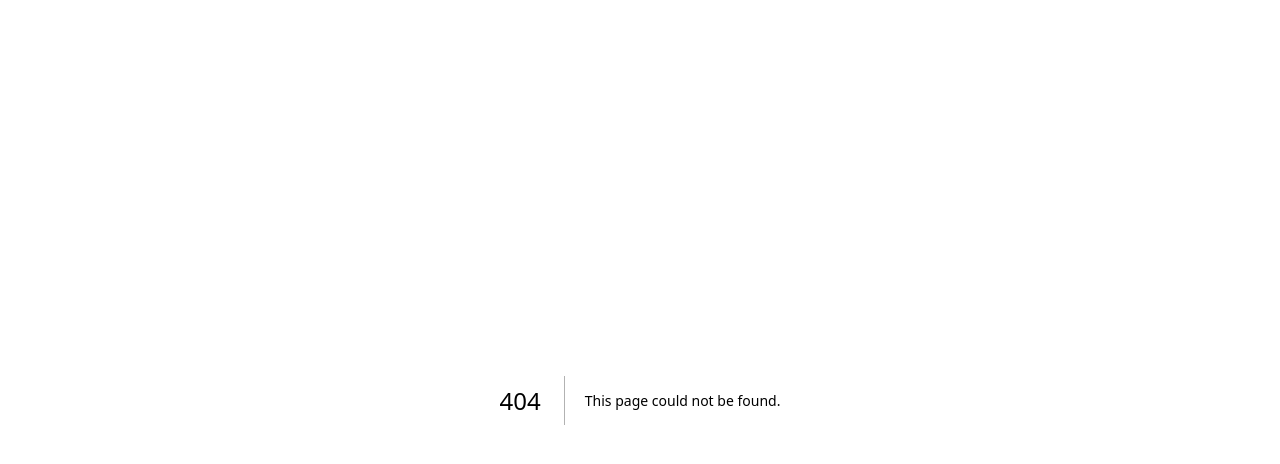
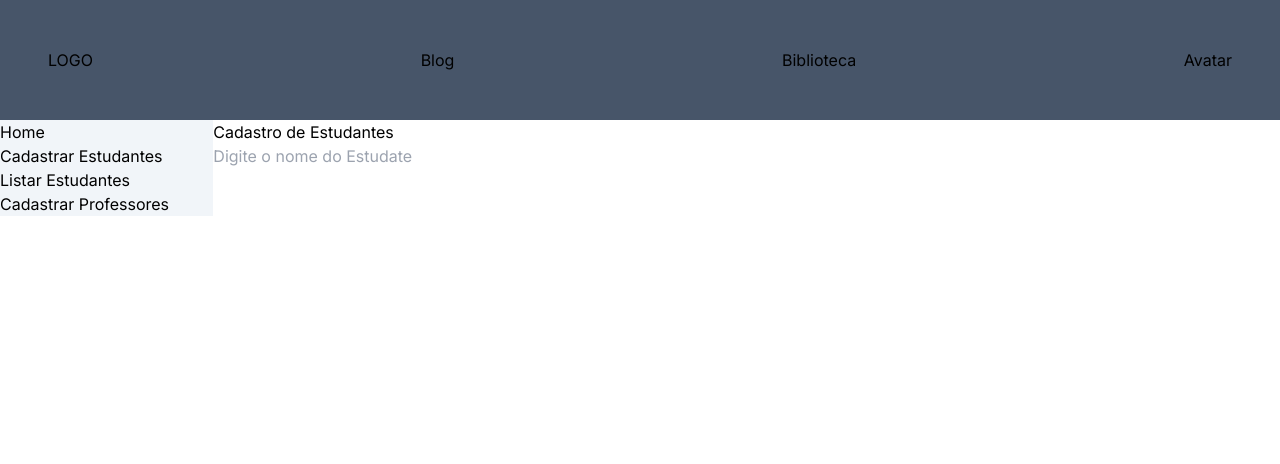
Before and after one commit to adairrohling/utfpr2023b, a Next.js app: page /admin/student/new in a window 1280 px wide. Before the commit this address had no page. Shown: the top 464 px of the page. Built offline with nearby package versions, Linux system fonts and the light colour scheme.

Commit message:
Layout Dashboard

```diff
--- /dev/null
+++ b/app/admin/layout.tsx
@@ -0,0 +1,22 @@
+import Aside from "../components/aside"
+import Nav from "../components/nav"
+
+export default function AdminLayout({
+    children,
+}: {
+    children: React.ReactNode
+}) {
+    return (
+        <div>
+            <Nav />
+            <div className="flex">
+                <Aside />
+                <div className="w-full">
+                    {children}
+                </div>
+            </div>
+        </div>
+
+
+    )
+}
--- /dev/null
+++ b/app/admin/page.tsx
@@ -0,0 +1,9 @@
+
+export default function Admin() {
+    return (
+        <div>
+            <h1 className="myclasse">Bem Vindo, Admin</h1>
+        </div>
+
+    )
+}
--- /dev/null
+++ b/app/admin/student/new/page.tsx
@@ -0,0 +1,11 @@
+export default function NewStudent() {
+    return (
+        <>
+            <h1>Cadastro de Estudantes</h1>
+            <form action="">
+                <input type="text" name="name" placeholder="Digite o nome do Estudate" />
+            </form>
+        </>
+
+    )
+}
--- /dev/null
+++ b/app/admin/student/page.tsx
@@ -0,0 +1,5 @@
+export default function StudentPage(){
+    return (
+        <h1> Lista de Estudantes</h1>
+    )
+}
--- /dev/null
+++ b/app/components/aside.tsx
@@ -0,0 +1,10 @@
+export default function Aside() {
+    return (
+        <ul className="w-64 bg-slate-100">
+            <li> <a href="/admin/">Home</a></li>
+            <li> <a href="/admin/student/new">Cadastrar Estudantes</a></li>
+            <li><a href="/admin/student">Listar Estudantes</a> </li>
+            <li><a href="/admin/professor">Cadastrar Professores</a></li>
+        </ul>
+    )
+}
--- /dev/null
+++ b/app/components/nav.tsx
@@ -0,0 +1,7 @@
+export default function Nav(){
+    return (
+        <nav className="flex justify-between p-12 bg-slate-600">
+            <h2>LOGO</h2> <h2>Blog</h2> <h2>Biblioteca</h2> <h2>Avatar</h2>
+        </nav>
+    )
+}
--- a/app/globals.css
+++ b/app/globals.css
@@ -1,3 +1,7 @@
 @tailwind base;
 @tailwind components;
 @tailwind utilities;
+
+.myclasse{
+   background-color: green;
+}
--- a/next.config.js
+++ b/next.config.js
@@ -18,6 +18,4 @@
       }
     ]
   }}
-
-
 module.exports = nextConfig
```
